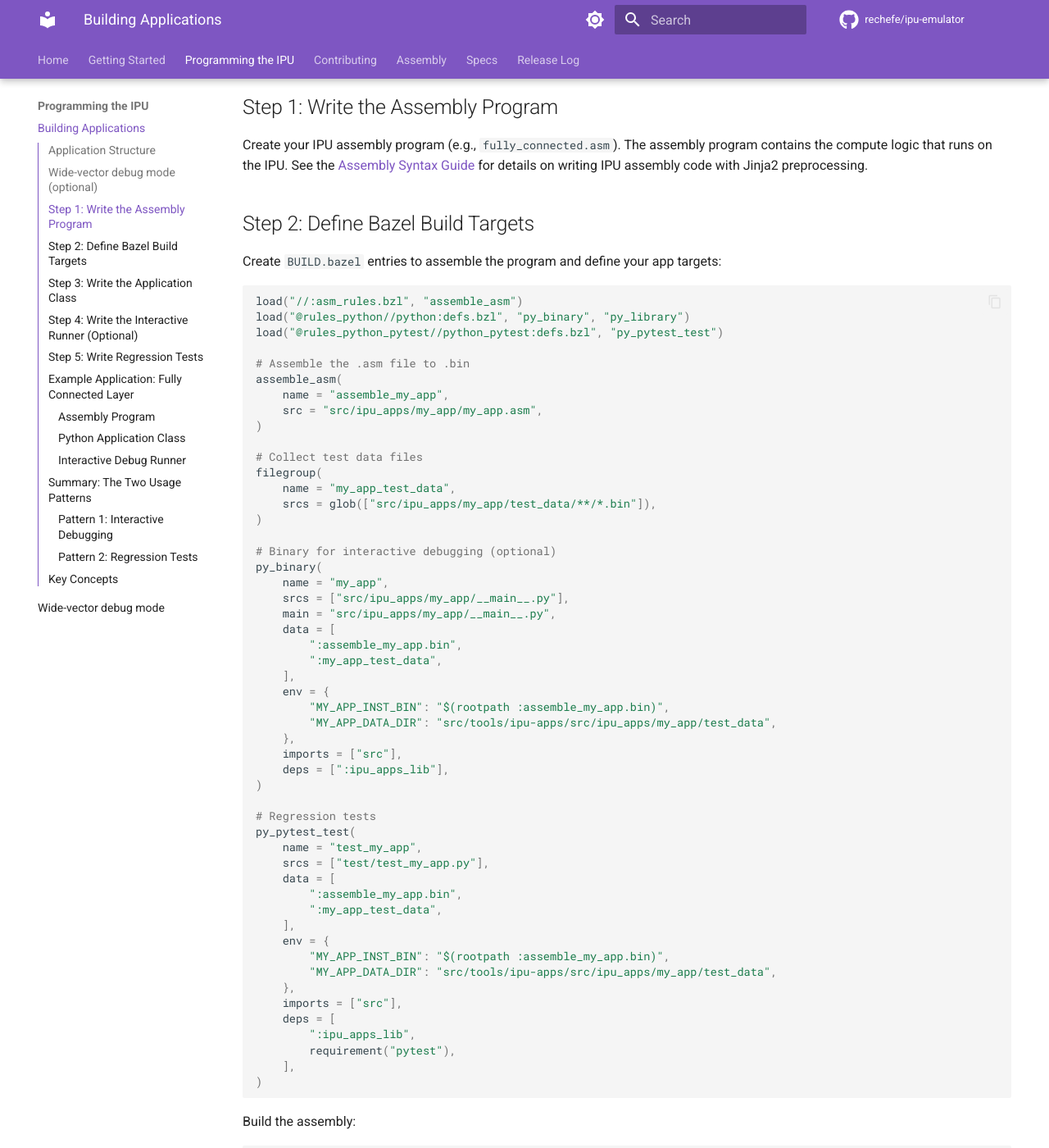
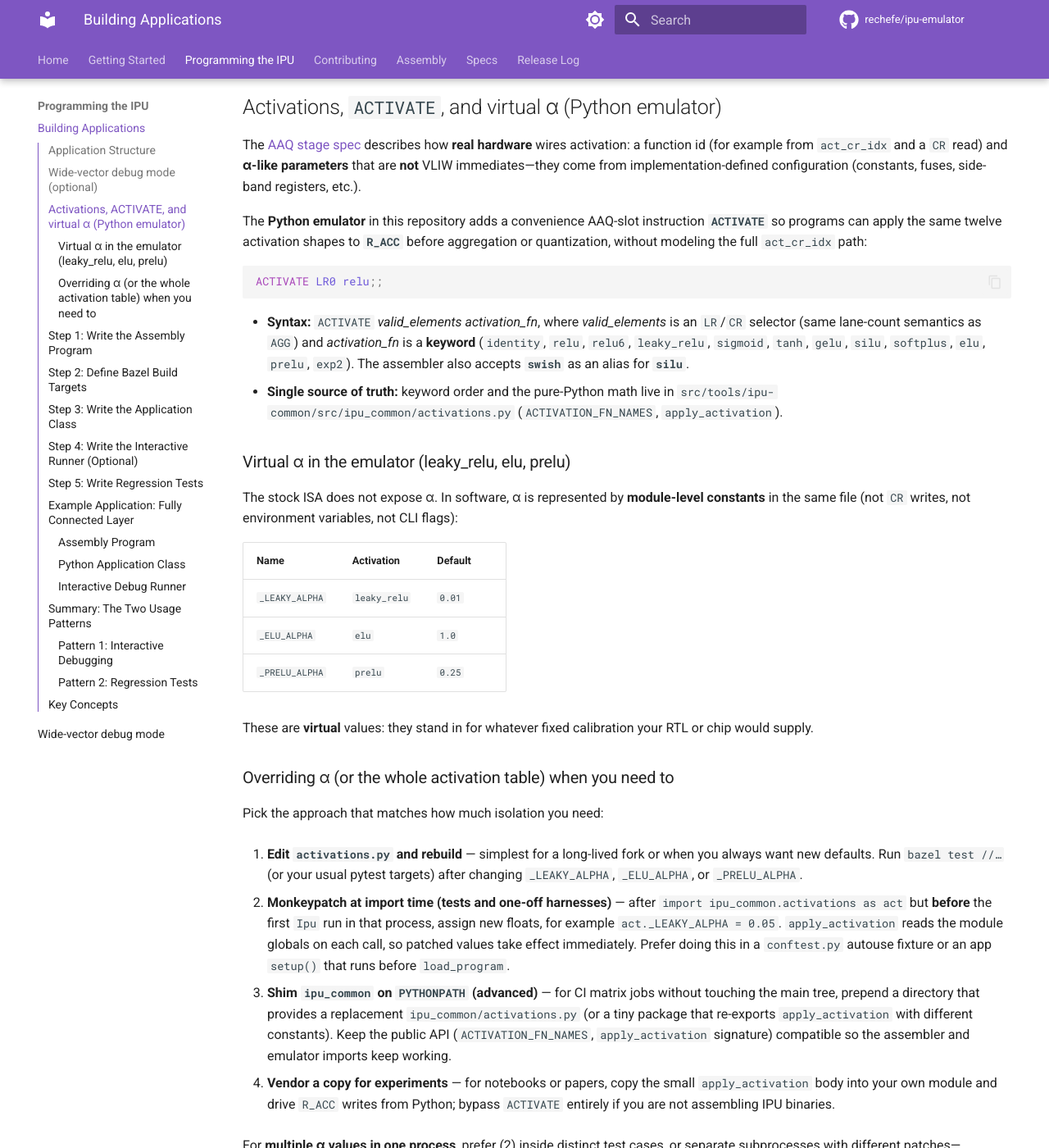
Before and after one commit to rechefe/ipu-emulator, an MkDocs documentation site: the page built from docs/content/building-applications.md, in a window 1280 px wide and 1400 px high, scrolled down 708 px. Shown: the whole window at 82% size. Built offline with MkDocs 1.6.1 and Material for MkDocs 9.7.7, drawn with Linux system fonts in a browser that asks for light colours; comment, search, counter and statistics services are not loaded; some of the changed text lies outside the part shown.

Commit message:
docs: move ACTIVATE and virtual α guidance out of AAQ spec
- stage-aaq.md: remove emulator-only subsection; add hardware α sourcing note
- building-applications.md: document ACTIVATE, defaults, and override options
- Cross-link SKILL, activations.py, instruction_spec, gen_docs

Co-authored-by: Eyal Rechef <rechefe@users.noreply.github.com>

````diff
--- a/docs/content/building-applications.md
+++ b/docs/content/building-applications.md
@@ -16,7 +16,46 @@ Everything lives together in one directory.
 
 ## Wide-vector debug mode (optional)
 
-The emulator can run multiply/accumulate paths with **128×32-bit lanes** (FP32 or INT32) instead of 8-bit vectors, for debugging without quantization on that path. XMEM addresses stay the same; load sizes and alignment rules change. See **[Wide-vector debug mode](wide-vector-debug-mode.md)** for how to construct `IpuState`, prepare 512-byte loads, and use `aaq` / `str_acc_reg` in that mode.
+The emulator can run multiply/accumulate paths with **128×32-bit lanes** (FP32 or INT32) instead of 8-bit vectors, for debugging without quantization on that path. XMEM addresses stay the same; load sizes and alignment rules change. See **[Wide-vector debug mode](wide-vector-debug-mode.md)** for how to construct `IpuState`, prepare 512-byte loads, and use `AAQ` / `STR_ACC_REG` in that mode.
+
+## Activations, `ACTIVATE`, and virtual α (Python emulator) {#activations-emulator}
+
+The [AAQ stage spec](specs/stage-aaq.md) describes how **real hardware** wires activation: a function id (for example from `act_cr_idx` and a `CR` read) and **α-like parameters** that are **not** VLIW immediates—they come from implementation-defined configuration (constants, fuses, side-band registers, etc.).
+
+The **Python emulator** in this repository adds a convenience AAQ-slot instruction **`ACTIVATE`** so programs can apply the same twelve activation shapes to **`R_ACC`** before aggregation or quantization, without modeling the full `act_cr_idx` path:
+
+```asm
+ACTIVATE LR0 relu;;
+```
+
+- **Syntax:** `ACTIVATE` *valid_elements* *activation_fn*, where *valid_elements* is an `LR`/`CR` selector (same lane-count semantics as `AGG`) and *activation_fn* is a **keyword** (`identity`, `relu`, `relu6`, `leaky_relu`, `sigmoid`, `tanh`, `gelu`, `silu`, `softplus`, `elu`, `prelu`, `exp2`). The assembler also accepts **`swish`** as an alias for **`silu`**.
+- **Single source of truth:** keyword order and the pure-Python math live in `src/tools/ipu-common/src/ipu_common/activations.py` (`ACTIVATION_FN_NAMES`, `apply_activation`).
+
+### Virtual α in the emulator (leaky_relu, elu, prelu)
+
+The stock ISA does not expose α. In software, α is represented by **module-level constants** in the same file (not `CR` writes, not environment variables, not CLI flags):
+
+| Name | Activation | Default |
+|------|------------|---------|
+| `_LEAKY_ALPHA` | `leaky_relu` | `0.01` |
+| `_ELU_ALPHA` | `elu` | `1.0` |
+| `_PRELU_ALPHA` | `prelu` | `0.25` |
+
+These are **virtual** values: they stand in for whatever fixed calibration your RTL or chip would supply.
+
+### Overriding α (or the whole activation table) when you need to
+
+Pick the approach that matches how much isolation you need:
+
+1. **Edit `activations.py` and rebuild** — simplest for a long-lived fork or when you always want new defaults. Run `bazel test //…` (or your usual pytest targets) after changing `_LEAKY_ALPHA`, `_ELU_ALPHA`, or `_PRELU_ALPHA`.
+
+2. **Monkeypatch at import time (tests and one-off harnesses)** — after `import ipu_common.activations as act` but **before** the first `Ipu` run in that process, assign new floats, for example `act._LEAKY_ALPHA = 0.05`. `apply_activation` reads the module globals on each call, so patched values take effect immediately. Prefer doing this in a `conftest.py` autouse fixture or an app `setup()` that runs before `load_program`.
+
+3. **Shim `ipu_common` on `PYTHONPATH` (advanced)** — for CI matrix jobs without touching the main tree, prepend a directory that provides a replacement `ipu_common/activations.py` (or a tiny package that re-exports `apply_activation` with different constants). Keep the public API (`ACTIVATION_FN_NAMES`, `apply_activation` signature) compatible so the assembler and emulator imports keep working.
+
+4. **Vendor a copy for experiments** — for notebooks or papers, copy the small `apply_activation` body into your own module and drive `R_ACC` writes from Python; bypass `ACTIVATE` entirely if you are not assembling IPU binaries.
+
+For **multiple α values in one process**, prefer (2) inside distinct test cases, or separate subprocesses with different patches—constants are process-wide.
 
 ## Step 1: Write the Assembly Program
 
--- a/docs/content/specs/stage-aaq.md
+++ b/docs/content/specs/stage-aaq.md
@@ -155,25 +155,9 @@ Supported activation functions:
 | 10 | `prelu` | `f(x) = x if x ≥ 0 else α·x` | Like Leaky ReLU but α is a learned per-channel parameter. |
 | 11 | `exp2` | `f(x) = 2^x` | Used for dequantization, softmax and attention scaling. |
 
-#### Emulator: `ACTIVATE` and configuring α (“virtual” parameters)
+#### α parameters (hardware)
 
-The block diagram and `act_cr_idx` discussion above describe the staged hardware view. In **this repository’s Python emulator**, element-wise activations on `R_ACC` are issued with the **`ACTIVATE`** AAQ-slot instruction:
-
-```asm
-ACTIVATE LR0 relu;;
-```
-
-Syntax: **`ACTIVATE`** *valid_elements* *activation_fn*, where *valid_elements* is an `LR`/`CR` register selector (same masking rules as `AGG`) and *activation_fn* is a **keyword** (`identity`, `relu`, `relu6`, `leaky_relu`, `sigmoid`, `tanh`, `gelu`, `silu`, `softplus`, `elu`, `prelu`, `exp2`). The canonical spellings and encoding order live in `src/tools/ipu-common/src/ipu_common/activations.py` as `ACTIVATION_FN_NAMES`, next to `apply_activation`.
-
-**α for `leaky_relu`, `elu`, and `prelu`:** The ISA does not carry α. In software, α is **not** a register, environment variable, or CLI flag. It is fixed for the whole emulator by **module-level constants** in the same file:
-
-| Name in `activations.py` | Activation | Default |
-|---------------------------|--------------|---------|
-| `_LEAKY_ALPHA` | `leaky_relu` | `0.01` |
-| `_ELU_ALPHA` | `elu` | `1.0` |
-| `_PRELU_ALPHA` | `prelu` | `0.25` |
-
-To model different training or deployment assumptions, **edit those constants**, then run your usual checks (for example `bazel test //…`). That is the supported “virtual configuration” path: calibration is intentionally **outside** the instruction stream. For experiments that need several α values in one process, use separate builds, test-only copies of the helpers, or a harness that swaps a patched `activations` module before loading the emulator.
+For `leaky_relu`, `elu`, and `prelu`, the scalar **α** is **not** carried in the AAQ opcode or in general-purpose `CR` operands shown in assembly. Real implementations source α from **implementation-defined configuration** (for example: a fixed design-time constant per SKU, efuses, a small side-band register file, or a microcode RAM entry selected with the activation). The same α applies to every valid lane for that operation. Integrators document the legal α values and how they are selected for each product.
 
 ### 7.1 Aggregate (`agg`)
 
````
Also changed, not shown: SKILL.md (+1 -1 lines), 3 other files.
